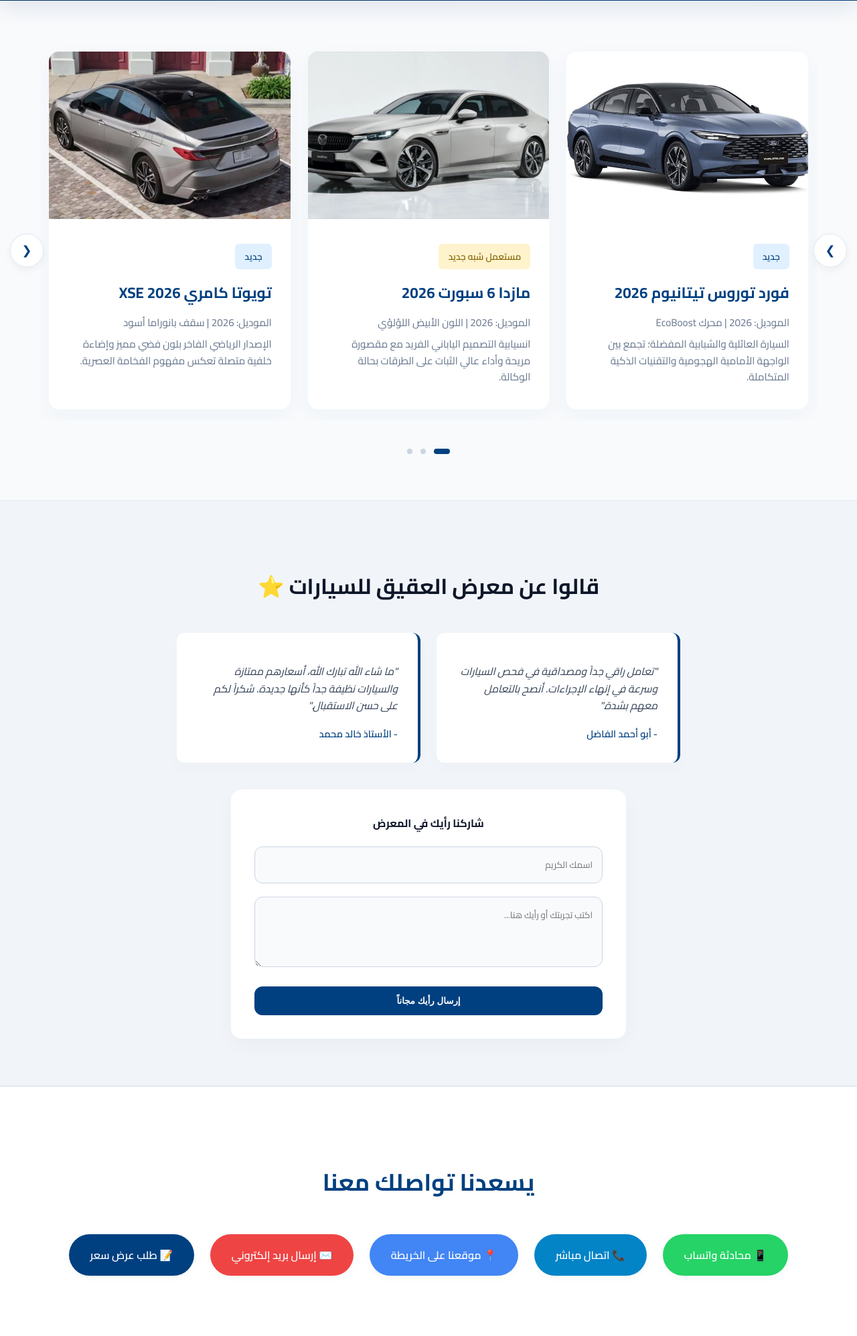
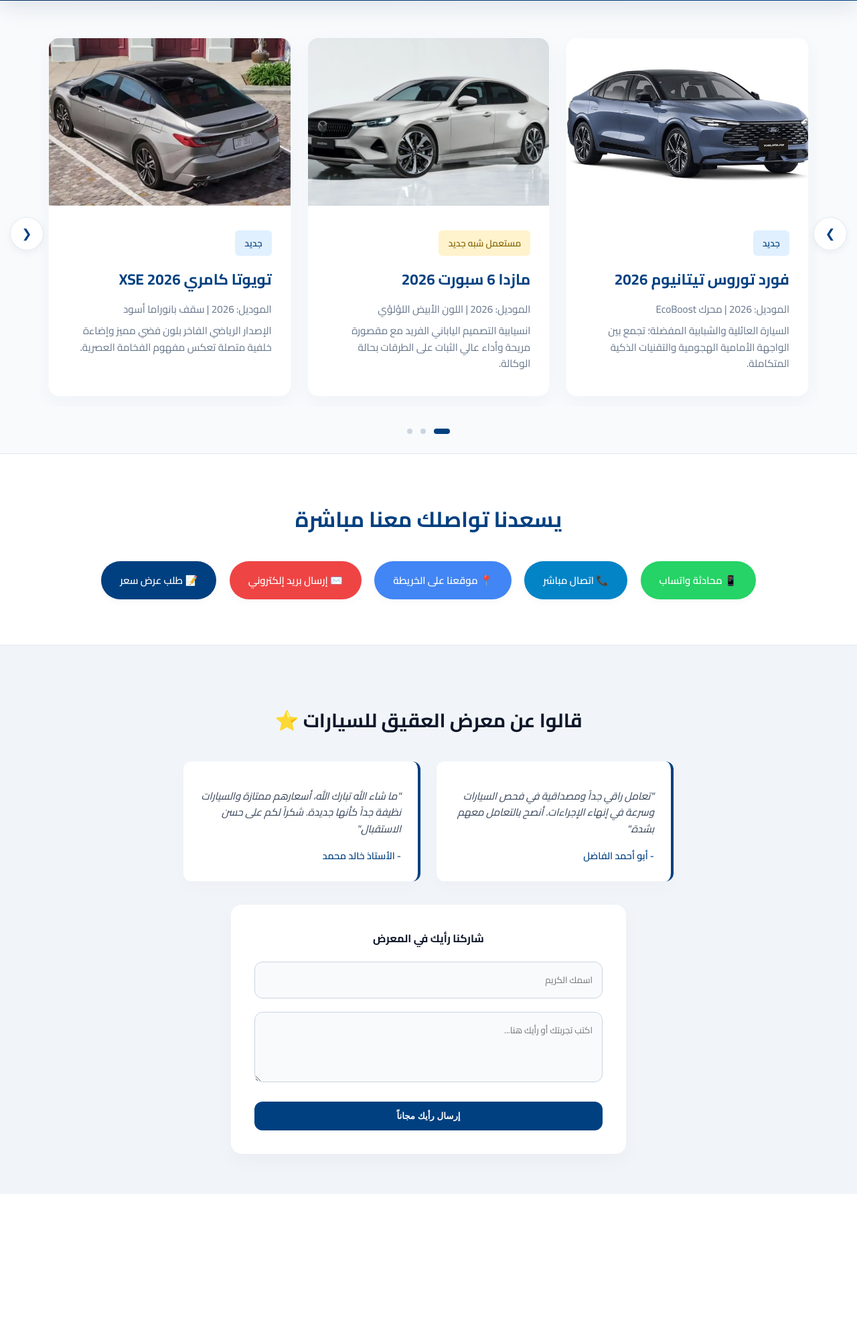
Before and after one commit to sendtome180-devplagah/Al-Aqeeq-Cars, a Flask app: page / in a window 1280 px wide. Shown: the part 276-2271 px from the top of the page at 67% size. After the commit the page ends 2059 px from the top, so only its background shows below. Run offline with Flask 3, Linux system fonts and the light colour scheme.

Commit message:
Update index.html

```diff
--- a/templates/index.html
+++ b/templates/index.html
@@ -46,7 +46,7 @@
         /* --- تصميم مستعرض السيارات الهندسي والمساحات --- */
         .slider-container {
             max-width: 1240px;
-            margin: 60px auto;
+            margin: 40px auto 20px auto; /* تقليل الهامش السفلي ليقترب من أزرار التواصل */
             position: relative;
             padding: 0 40px;
             box-sizing: border-box;
@@ -136,26 +136,26 @@
         .next-btn { left: -5px; }
 
         /* نقاط المؤشر السفلي */
-        .slider-dots { text-align: center; margin-top: 30px; }
+        .slider-dots { text-align: center; margin-top: 20px; }
         .dot { display: inline-block; width: 8px; height: 8px; background-color: #cbd5e1; border-radius: 50%; margin: 0 6px; cursor: pointer; transition: var(--transition-smooth); }
         .dot.active { background-color: var(--primary-blue); width: 24px; border-radius: 10px; }
 
-        /* قسم التواصل والمساحات الواسعة */
+        /* قسم التواصل والمساحات المتناسقة والمدمجة مباشرة بعد الوصف */
         .actions-section {
             text-align: center;
-            padding: 80px 20px;
+            padding: 40px 20px 60px 20px; /* تقليص الحشو لتفادي الفراغات الكبيرة */
             background-color: var(--white);
             border-top: 1px solid #e2e8f0;
         }
         .btn {
-            padding: 16px 32px;
-            margin: 10px;
+            padding: 14px 28px;
+            margin: 8px;
             border: none;
             border-radius: 50px;
             cursor: pointer;
             text-decoration: none;
             display: inline-block;
-            font-size: 16px;
+            font-size: 15px;
             font-weight: 600;
             transition: var(--transition-smooth);
             font-family: inherit;
@@ -164,57 +164,24 @@
         .btn:hover { transform: translateY(-3px); box-shadow: 0 8px 20px rgba(0,0,0,0.1); }
         .btn-whatsapp { background-color: #25D366; color: white; }
         .btn-call { background-color: #0284c7; color: white; }
-        .btn-maps { background-color: #4285F4; color: white; } /* اللون الرسمي لخرائط جوجل الأزرق الاحترافي */
+        .btn-maps { background-color: #4285F4; color: white; }
         .btn-email { background-color: #ef4444; color: white; }
         .btn-quote { background-color: var(--primary-blue); color: white; }
         .btn-quote:hover { background-color: var(--secondary-blue); }
 
-        /* نافذة طلب السعر المنبثقة الفاخرة */
-        .modal {
-            display: none;
-            position: fixed;
-            top: 0; left: 0;
-            width: 100%; height: 100%;
-            background: rgba(15, 23, 42, 0.6);
-            backdrop-filter: blur(4px);
-            justify-content: center;
-            align-items: center;
-            z-index: 1000;
-        }
-        .modal-content {
-            background: var(--white);
-            padding: 45px;
-            border-radius: var(--radius-lg);
-            width: 90%;
-            max-width: 460px;
-            position: relative;
-            box-shadow: 0 25px 50px -12px rgba(0, 0, 0, 0.25);
-        }
-        .close-btn { position: absolute; top: 20px; left: 25px; cursor: pointer; font-size: 28px; color: var(--text-muted); transition: var(--transition-smooth); }
-        .close-btn:hover { color: var(--text-dark); }
-        .form-group { margin-bottom: 20px; }
-        .form-group label { display: block; margin-bottom: 8px; font-weight: 600; font-size: 0.95em; }
-        .form-group input, .form-group textarea {
-            width: 100%; padding: 14px; border: 1px solid #cbd5e1; border-radius: var(--radius-md); box-sizing: border-box; font-family: inherit; transition: var(--transition-smooth); background: #f8fafc;
-        }
-        .form-group input:focus, .form-group textarea:focus {
-            outline: none; border-color: var(--secondary-blue); background: var(--white); box-shadow: 0 0 0 4px rgba(0, 102, 204, 0.1);
-        }
-
         /* --- تنسيق قسم قالوا عنا الاحترافي --- */
         .testimonials-section {
             background-color: #f1f5f9;
-            padding: 70px 20px;
+            padding: 60px 20px;
             text-align: center;
             border-top: 1px solid #e2e8f0;
-            border-bottom: 1px solid #e2e8f0;
         }
 
         .section-title {
             color: #0f172a;
-            font-size: 2rem;
+            font-size: 1.8rem;
             font-weight: 700;
-            margin-bottom: 40px;
+            margin-bottom: 35px;
         }
 
         .reviews-grid {
@@ -223,12 +190,12 @@
             justify-content: center;
             gap: 24px;
             max-width: 1100px;
-            margin: 0 auto 40px auto;
+            margin: 0 auto 35px auto;
         }
 
         .review-card {
             background: var(--white);
-            padding: 30px;
+            padding: 25px;
             border-radius: var(--radius-md);
             box-shadow: 0 10px 25px rgba(0,0,0,0.02);
             width: 300px;
@@ -245,8 +212,8 @@
         .review-text {
             font-style: italic;
             color: #334155;
-            margin-bottom: 16px;
-            font-size: 0.98rem;
+            margin-bottom: 14px;
+            font-size: 0.95rem;
             line-height: 1.6;
         }
 
@@ -382,7 +376,17 @@
         <div class="slider-dots" id="sliderDots"></div>
     </main>
 
-    <!-- قسم قالوا عنا المطور والتفاعلي -->
+    <!-- (محدث): قسم أزرار التواصل يظهر الآن مباشرة بعد مستعرض السيارات لرحلة مستخدم سريعة وانسيابية -->
+    <section class="actions-section">
+        <h2 style="color: var(--primary-blue); margin-bottom: 25px; font-size: 2em; font-weight: 700;">يسعدنا تواصلك معنا مباشرة</h2>
+        <a href="https://wa.me/966562664477" target="_blank" class="btn btn-whatsapp">📱 محادثة واتساب</a>
+        <a href="tel:0562664477" class="btn btn-call">📞 اتصال مباشر</a>
+        <a href="https://maps.app.goo.gl/4K56WEQy9PYoxEy49?g_st=ic" target="_blank" class="btn btn-maps">📍 موقعنا على الخريطة</a>
+        <a href="mailto:wwessamm7@gmail.com" class="btn btn-email">✉️ إرسال بريد إلكتروني</a>
+        <button onclick="openQuoteModal()" class="btn btn-quote">📝 طلب عرض سعر</button>
+    </section>
+
+    <!-- قسم قالوا عنا يختم الصفحة كدليل اجتماعي قوي -->
     <section class="testimonials-section">
         <h2 class="section-title">قالوا عن معرض العقيق للسيارات ⭐</h2>
 
@@ -409,16 +413,6 @@
                 <button type="submit" class="btn-submit-review">إرسال رأيك مجاناً</button>
             </form>
         </div>
-    </section>
-
-    <!-- قسم أزرار التواصل السريع (محدث برابط الخريطة) -->
-    <section class="actions-section">
-        <h2 style="color: var(--primary-blue); margin-bottom: 35px; font-size: 2.2em; font-weight: 700;">يسعدنا تواصلك معنا</h2>
-        <a href="https://wa.me/966562664477" target="_blank" class="btn btn-whatsapp">📱 محادثة واتساب</a>
-        <a href="tel:0562664477" class="btn btn-call">📞 اتصال مباشر</a>
-        <a href="https://maps.app.goo.gl/4K56WEQy9PYoxEy49?g_st=ic" target="_blank" class="btn btn-maps">📍 موقعنا على الخريطة</a>
-        <a href="mailto:wwessamm7@gmail.com" class="btn btn-email">✉️ إرسال بريد إلكتروني</a>
-        <button onclick="openQuoteModal()" class="btn btn-quote">📝 طلب عرض سعر</button>
     </section>
 
     <!-- نافذة طلب السعر المنبثقة -->
```
Also changed, not shown: other parts of templates/index.html (+31 -4 lines).
